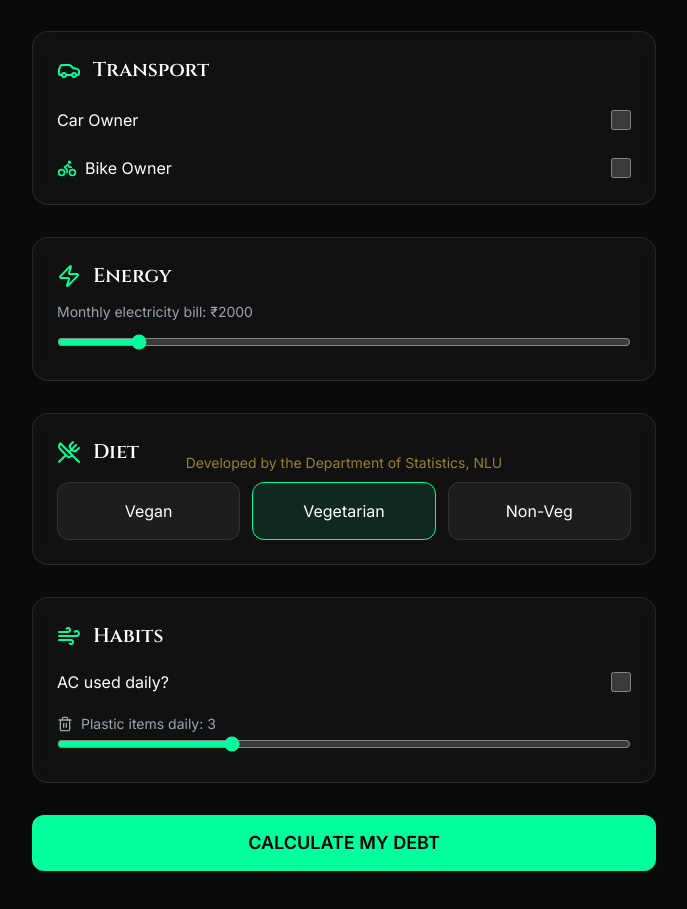
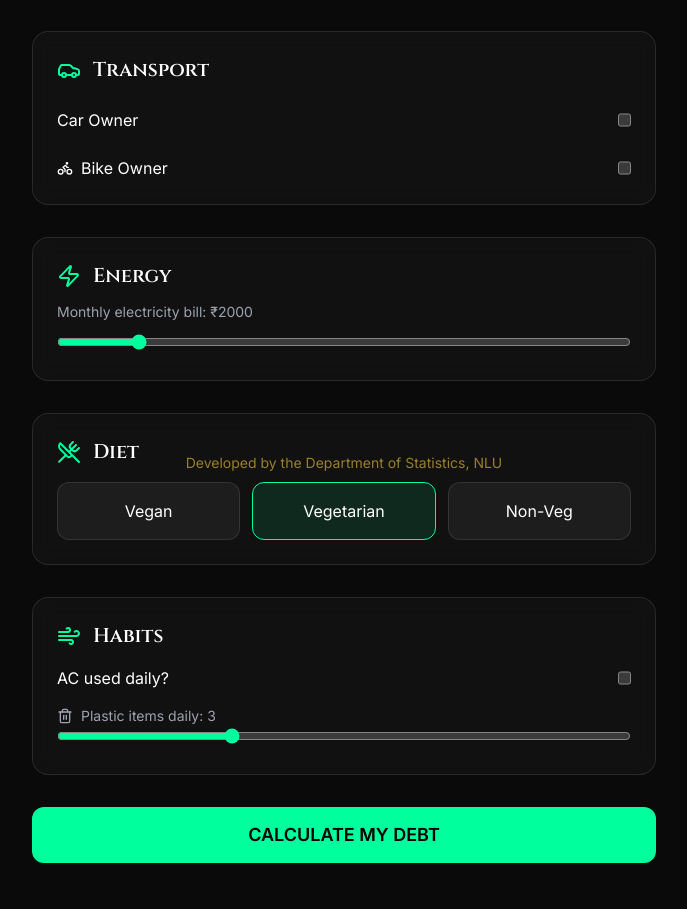
Before and after one commit to Unath-ops/SANHYA, a React (Vite) app: page / in a window 1280 px wide. Shown: the part 311-1220 px from the top of the page, without its empty margins (296-983 px from the left). Built offline with nearby package versions, Linux system fonts and the light colour scheme.

Commit message:
Update InputMode.tsx

```diff
--- a/src/components/InputMode.tsx
+++ b/src/components/InputMode.tsx
@@ -1,4 +1,4 @@
-import React, { useState } from 'react';
+import React, { useState } from 'react'
 import {
   Leaf,
   Car,
@@ -7,16 +7,16 @@ import {
   UtensilsCrossed,
   Wind,
   Trash2,
-} from 'lucide-react';
-import type { UserData } from '../App';
-import LoadingTransition from './LoadingTransition';
+} from 'lucide-react'
+import type { UserData } from '../App'
+import LoadingTransition from './LoadingTransition'
 
 interface InputModeProps {
-  onCalculate: (data: UserData) => void;
+  onCalculate: (data: UserData) => void
 }
 
 export default function InputMode({ onCalculate }: InputModeProps) {
-  const [isCalculating, setIsCalculating] = useState(false);
+  const [isCalculating, setIsCalculating] = useState(false)
 
   const [formData, setFormData] = useState<UserData>({
     name: '',
@@ -28,18 +28,18 @@ export default function InputMode({ onCalculate }: InputModeProps) {
     diet: 'vegetarian',
     acDaily: false,
     plasticItems: 3,
-  });
+  })
 
   const handleSubmit = (e: React.FormEvent) => {
-    e.preventDefault();
-    setIsCalculating(true);
+    e.preventDefault()
+    setIsCalculating(true)
     setTimeout(() => {
-      onCalculate(formData);
-    }, 1500);
-  };
+      onCalculate(formData)
+    }, 1500)
+  }
 
   if (isCalculating) {
-    return <LoadingTransition />;
+    return <LoadingTransition />
   }
 
   return (
@@ -64,17 +64,16 @@ export default function InputMode({ onCalculate }: InputModeProps) {
 
           {/* Name */}
           <div className="glass-card p-6 rounded-2xl">
-            <label htmlFor="name" className="block mb-3 text-lg font-medium">
+            <label className="block mb-3 text-lg font-medium">
               Your Name
             </label>
             <input
-              id="name"
               type="text"
+              required
               value={formData.name}
               onChange={(e) =>
                 setFormData({ ...formData, name: e.target.value })
               }
-              required
               placeholder="Enter your name"
               className="w-full h-12 px-4 rounded-xl bg-white/5 border border-white/10 text-white placeholder:text-gray-500"
             />
@@ -89,18 +88,15 @@ export default function InputMode({ onCalculate }: InputModeProps) {
 
             {/* Car */}
             <div className="space-y-3">
-              <div className="flex items-center justify-between">
-                <label className="text-base">Car Owner</label>
+              <div className="flex justify-between">
+                <span>Car Owner</span>
                 <input
                   type="checkbox"
                   checked={formData.carOwner}
                   onChange={(e) =>
-                    setFormData({
-                      ...formData,
-                      carOwner: e.target.checked,
-                    })
+                    setFormData({ ...formData, carOwner: e.target.checked })
                   }
-                  className="w-5 h-5 accent-[#00ff9d]"
+                  className="accent-[#00ff9d]"
                 />
               </div>
 
@@ -129,21 +125,18 @@ export default function InputMode({ onCalculate }: InputModeProps) {
 
             {/* Bike */}
             <div className="space-y-3">
-              <div className="flex items-center justify-between">
-                <label className="text-base flex items-center gap-2">
-                  <Bike className="w-5 h-5 text-[#00ff9d]" />
+              <div className="flex justify-between">
+                <span className="flex items-center gap-2">
+                  <Bike className="w-4 h-4" />
                   Bike Owner
-                </label>
+                </span>
                 <input
                   type="checkbox"
                   checked={formData.bikeOwner}
                   onChange={(e) =>
-                    setFormData({
-                      ...formData,
-                      bikeOwner: e.target.checked,
-                    })
+                    setFormData({ ...formData, bikeOwner: e.target.checked })
                   }
-                  className="w-5 h-5 accent-[#00ff9d]"
+                  className="accent-[#00ff9d]"
                 />
               </div>
 
@@ -209,7 +202,7 @@ export default function InputMode({ onCalculate }: InputModeProps) {
                   key={diet}
                   type="button"
                   onClick={() => setFormData({ ...formData, diet })}
-                  className={`p-4 rounded-xl border transition ${
+                  className={`p-4 rounded-xl border ${
                     formData.diet === diet
                       ? 'border-[#00ff9d] bg-[#00ff9d]/10'
                       : 'border-white/10 bg-white/5'
@@ -224,24 +217,21 @@ export default function InputMode({ onCalculate }: InputModeProps) {
           </div>
 
           {/* Habits */}
-          <div className="glass-card p-6 rounded-2xl space-y-5">
+          <div className="glass-card p-6 rounded-2xl space-y-4">
             <div className="flex items-center gap-3">
               <Wind className="w-6 h-6 text-[#00ff9d]" />
               <h3 className="text-xl font-semibold">Habits</h3>
             </div>
 
-            <div className="flex items-center justify-between">
-              <label>AC used daily?</label>
+            <div className="flex justify-between">
+              <span>AC used daily?</span>
               <input
                 type="checkbox"
                 checked={formData.acDaily}
                 onChange={(e) =>
-                  setFormData({
-                    ...formData,
-                    acDaily: e.target.checked,
-                  })
+                  setFormData({ ...formData, acDaily: e.target.checked })
                 }
-                className="w-5 h-5 accent-[#00ff9d]"
+                className="accent-[#00ff9d]"
               />
             </div>
 
@@ -270,7 +260,7 @@ export default function InputMode({ onCalculate }: InputModeProps) {
           {/* Submit */}
           <button
             type="submit"
-            className="w-full h-14 rounded-xl bg-[#00ff9d] text-black font-semibold text-lg hover:bg-[#00ff9d]/90 transition"
+            className="w-full h-14 rounded-xl bg-[#00ff9d] text-black font-semibold text-lg"
           >
             CALCULATE MY DEBT
           </button>
@@ -282,5 +272,5 @@ export default function InputMode({ onCalculate }: InputModeProps) {
         Developed by the Department of Statistics, NLU
       </footer>
     </div>
-  );
+  )
 }
```
